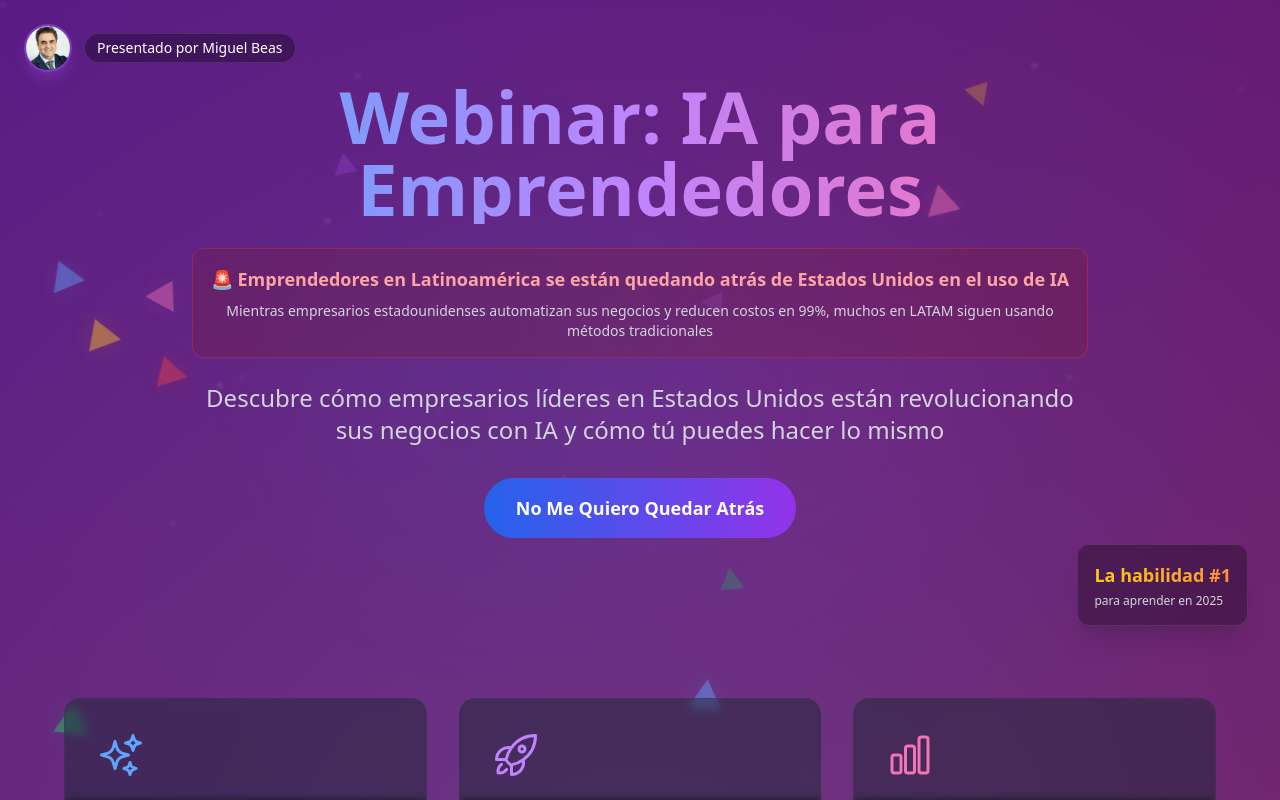
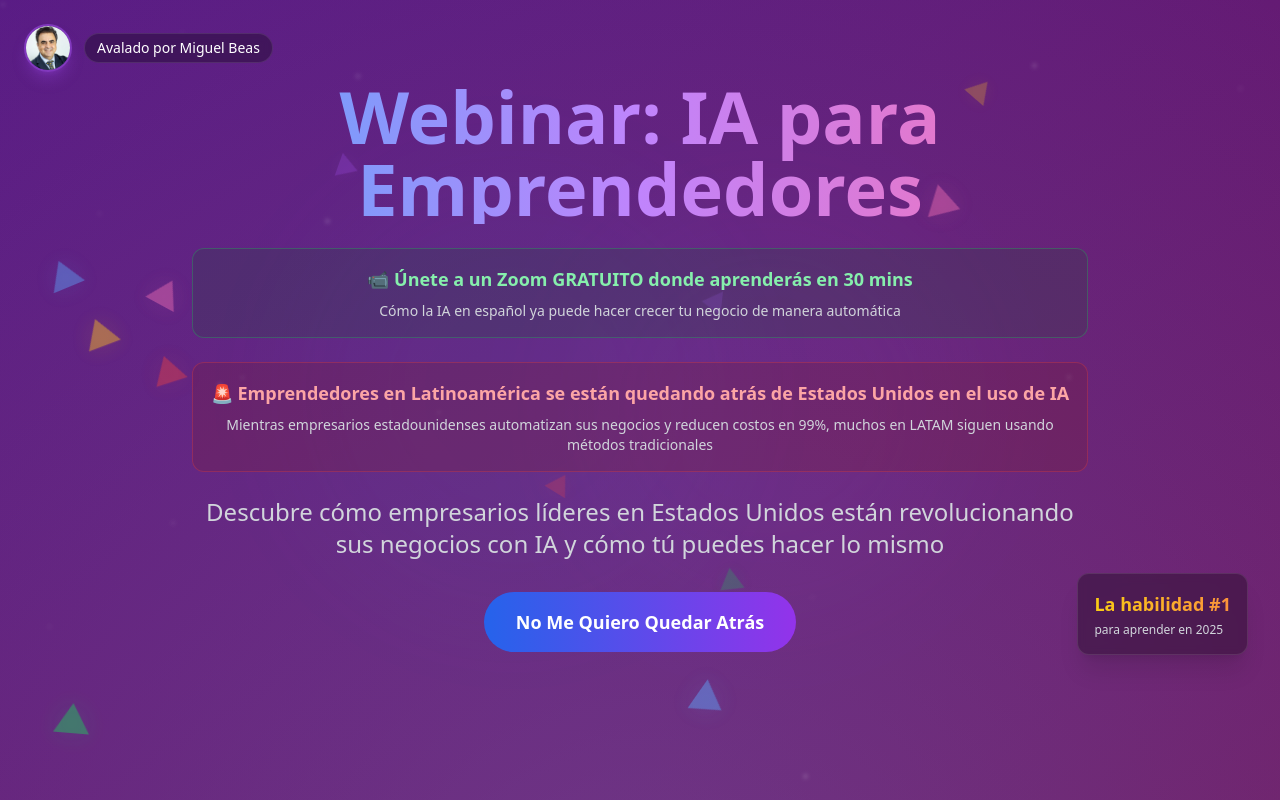
Before and after one commit to devbuilt888/landing-mab-sharko, a React (Create React App) app: page / in a window 1280 px wide. Shown: the top 800 px of the page. Built offline with nearby package versions, Linux system fonts and the light colour scheme.

Commit message:
even better copy plus zoom info

```diff
--- a/src/App.tsx
+++ b/src/App.tsx
@@ -170,11 +170,11 @@ const RegistrationModal = ({ isOpen, onClose }: { isOpen: boolean; onClose: () =
             <div className="space-y-4 mb-6">
               <div className="flex items-center gap-3 text-gray-300">
                 <SparklesIcon className="w-5 h-5 text-blue-400" />
-                <p>Obtén GRATIS lo que Otros Pagan Miles</p>
+                <p>Obtén GRATIS lo que otros pagan miles de dólares</p>
               </div>
               <div className="flex items-center gap-3 text-gray-300">
                 <RocketLaunchIcon className="w-5 h-5 text-purple-400" />
-                <p>Construye software 99% más barato que métodos tradicionales</p>
+                <p>Más contactos, más ventas, más $$$</p>
               </div>
               <div className="flex items-center gap-3 text-gray-300">
                 <ChartBarIcon className="w-5 h-5 text-pink-400" />
@@ -220,7 +220,7 @@ function App() {
           />
         </div>
         <span className="text-sm font-medium bg-black-30 backdrop-blur-sm px-3 py-1 rounded-full border border-white-10">
-          Presentado por Miguel Beas
+          Avalado por Miguel Beas
         </span>
       </motion.div>
 
@@ -281,6 +281,20 @@ function App() {
           >
             Webinar: IA para Emprendedores
           </motion.h1>
+
+          <motion.div
+            className="mb-6 p-4 bg-green-900/20 border border-green-500/30 rounded-xl"
+            initial={{ opacity: 0, y: 20 }}
+            animate={{ opacity: 1, y: 0 }}
+            transition={{ duration: 0.8, delay: 0.25 }}
+          >
+            <p className="text-lg font-semibold text-green-300 mb-2">
+              📹 Únete a un Zoom GRATUITO donde aprenderás en 30 mins
+            </p>
+            <p className="text-sm text-gray-300">
+              Cómo la IA en español ya puede hacer crecer tu negocio de manera automática
+            </p>
+          </motion.div>
 
           <motion.div
             className="mb-6 p-4 bg-red-900/20 border border-red-500/30 rounded-xl"
```
